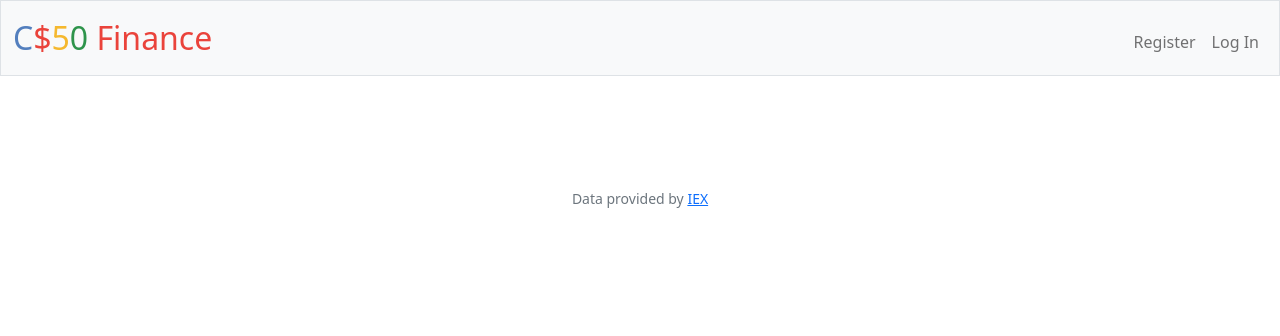
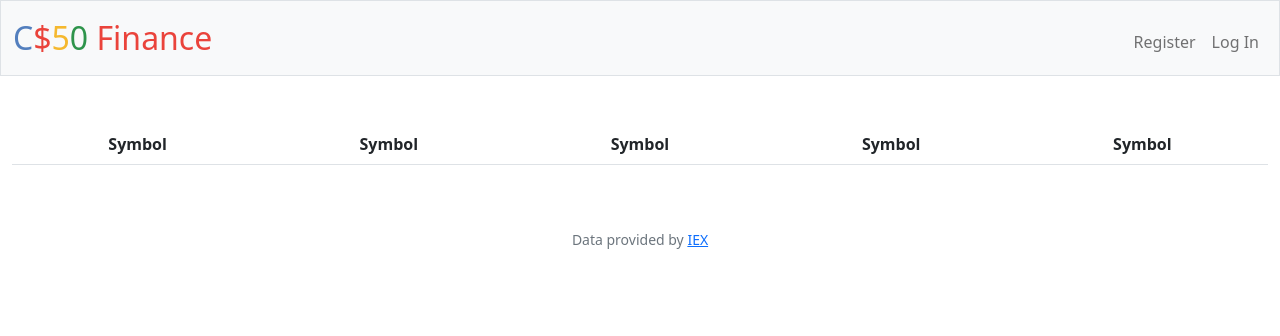
Before and after one commit to nchinling/CS50, a Flask app: template finance/templates/index.html in a window 1280 px wide. Shown: the top 336 px of the page. Run offline with Flask 2, Linux system fonts and the light colour scheme; the template is opened without the code that fills it, so the values that code supplies are empty; some libraries are stand-ins or nearby versions.

Commit message:
Tue, Dec 6, 2022, 3:34 AM +00:00

```diff
--- a/finance/templates/index.html
+++ b/finance/templates/index.html
@@ -7,6 +7,13 @@
 {% block main %}
 <table class="table table-striped">
     <thead>
+        <tr>
+            <th>Symbol</th>
+            <th>Symbol</th>
+            <th>Symbol</th>
+            <th>Symbol</th>
+            <th>Symbol</th>
+        </tr>
 
     </thead>
 
```
